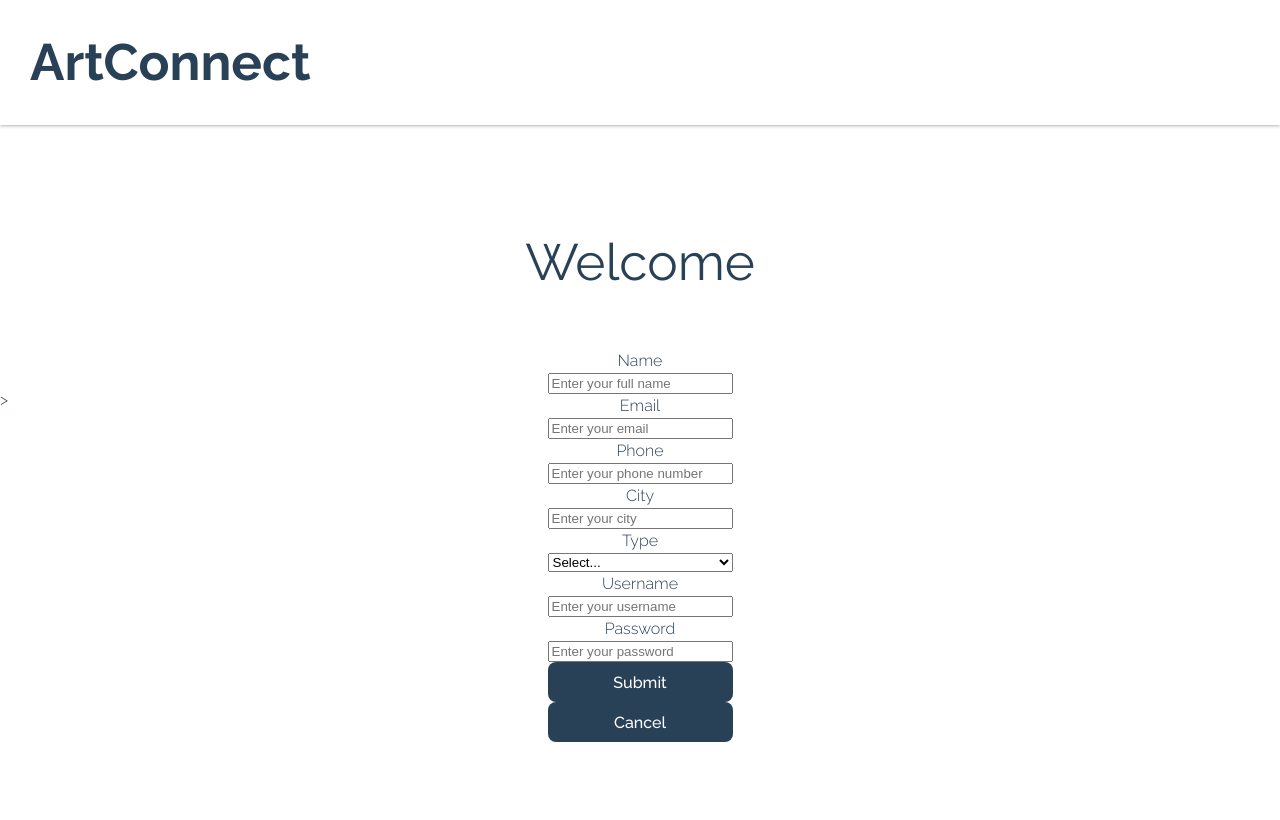
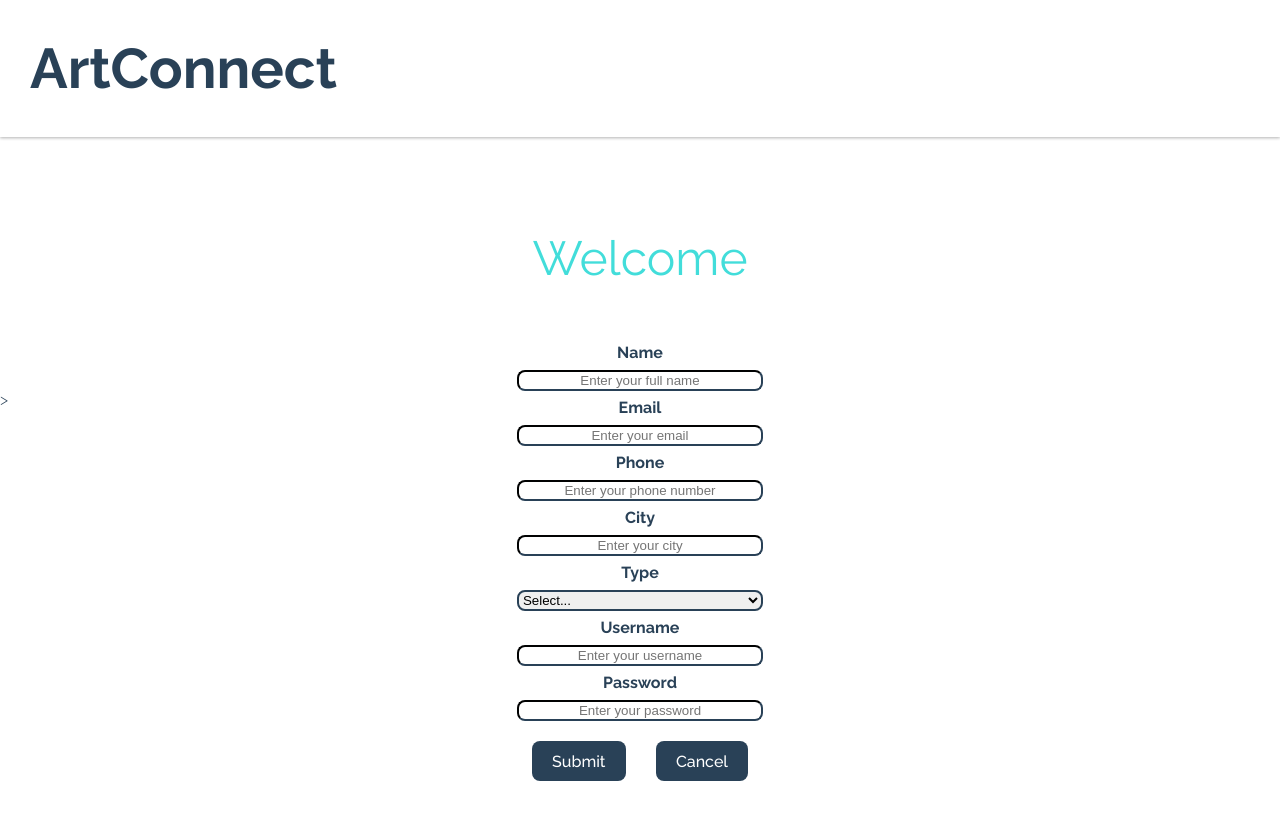
Before and after one commit to morleydan10/ArtConnect, a React (Vite) app in the folder frontend/: page / in a window 1280 px wide. Both pictures are taken after a click on the button "Signup as a Business". Shown: the top 820 px of the page. Built offline with nearby package versions, Linux system fonts and the light colour scheme; no server answers; a web font is replaced by a local one.

Commit message:
finished styling for login and signup forms, login page as well

```diff
--- a/frontend/src/App.css
+++ b/frontend/src/App.css
@@ -29,6 +29,18 @@
 
 
 /* ********login forms********** */
+
+.login-div{
+  display: flex;
+  flex-direction: column;
+}
+.lp-buttons-div{
+  display: flex;
+  align-content: center;
+  justify-content: center;
+  gap: 30px;
+  padding: 10px;
+}
 
 .login-form{
   display: flex;
@@ -80,35 +92,53 @@
 
 .form-input{
   border-radius: .50rem;
+  border-width: .20em;
   border-color: #294157;
+  text-align:center ;
 }
 .form-input:hover{
   border-color: #42ddda;
 }
 .form-input:focus {
   border-color: #42ddda;
-  outline: none; /* Remove the default outline on focus if you don't want it */
+  outline: none;
 }
 
 
+/* ************signup css*********** */
 
-
-
-/* ************signup css*********** */
-.signup-form {
+.signup-div{
   display: flex;
   flex-direction: column;
 }
 
-.new-request-form {
+.signup-form {
   display: flex;
   flex-direction: column;
+  align-content: center;
+  justify-content: center;
+  gap: 5px;
 }
 
-.profile-pic {
-  max-width: 300px;
-  max-height: 300px;
-  border-radius: 50%;
+.info-div{
+  display: flex;
+  flex-direction: column;
+  justify-content: center;
+  align-content: center;
+  gap: 5px;
+}
+
+.type-select {
+  border-radius: .50rem;
+  border-width: .20em;
+  border-color: #294157;
+}
+
+.type-select:hover{
+  border-color: #42ddda;
+}
+.type-select:focus{
+  border-color: #42ddda;
 }
 
 /* ******************** HEADER****************** */
@@ -130,6 +160,9 @@
 .welcome-text{
   font-size: 3.2em;
   font-weight: 1.5em;
+  font-size: 3.0em;
+  font-weight: 400;
+  color: #42ddda;
 }
 
 
@@ -145,6 +178,14 @@
   align-items: center;
   flex: 0 0 auto;
   padding: 0px 30px;
+
+}
+
+.app-title{
+  font-size: 3.5em;
+  will-change: filter;
+  transition: filter 300ms;
+
 }
 
 @media (max-width: 768px) {
@@ -158,15 +199,6 @@
 }
 
 
-.cw-image{
-  max-width: 200px;
-  max-height: 200px;
-  border-radius: 15px;
-}
-
-.new-request-form-div{
-  border: black;
-}
 
 /* ***************CW TABLE************ */
 
@@ -188,8 +220,28 @@
   border-radius: 12px;
   padding: 5px;
 }
+.cw-image{
+  max-width: 200px;
+  max-height: 200px;
+  border-radius: 15px;
+}
 
 /* *************business cards**************** */
+
+.new-request-form {
+  display: flex;
+  flex-direction: column;
+}
+
+.new-request-form-div{
+  border: black;
+}
+
+.profile-pic {
+  max-width: 300px;
+  max-height: 300px;
+  border-radius: 50%;
+}
 
 .lists-container{
   width: 100%;
--- a/frontend/src/components/Artist Comps/ArtistLoginForm.jsx
+++ b/frontend/src/components/Artist Comps/ArtistLoginForm.jsx
@@ -23,7 +23,7 @@ function ArtistLoginForm({ attemptArtistLogin, cancelArtistLogin }) {
         >
             <div className="username-div">
                 <label className='login-text'>
-                Username:
+                Username
                 </label>
                 <input
                     type='text'
@@ -35,7 +35,7 @@ function ArtistLoginForm({ attemptArtistLogin, cancelArtistLogin }) {
             </div>
             <div className="password-div">
                 <label className='login-text'>
-                Password:
+                Password
                 </label>
                 <input
                     type='password'
--- a/frontend/src/components/Artist Comps/ArtistSignupForm.jsx
+++ b/frontend/src/components/Artist Comps/ArtistSignupForm.jsx
@@ -45,49 +45,54 @@ function ArtistSignupForm({ attemptArtistSignup, cancelArtistSignup }) {
     };
 
     return(
-        <div className="artist-signup-form-div">
+        <div className="signup-form-div">
             <form
                 className="signup-form"
                 onSubmit={handleSignupSubmit}
                 >
-                <label>Name</label>
+                <div className="info-div">
+                <label className='login-text'>Name</label>
                 <input
                     type="text"
                     placeholder="Enter your full name"
-                    className="login-input"
+                    className='form-input'
                     value={name}
                     onChange={handleChangeName}
                 />
-
-                <label>Email</label>
+                </div>
+                <div className="info-div">
+                    <label className='login-text'>Email</label>
                     <input
                         type="text"
                         placeholder="Enter your email"
-                    className="login-input"
+                        className='form-input'
                         value={email}
                         onChange={handleChangeEmail}
                     />
-
-                <label>Phone</label>
+                </div>
+                <div className="info-div">
+                    <label className='login-text'>Phone</label>
                     <input
                         type="text"
                         placeholder="Enter your phone number"
-                    className="login-input"
+                        className='form-input'
                         value={phone_number}
                         onChange={handleChangePhoneNumber}
                     />
-
-                <label>City</label>
+                </div>
+                <div className="info-div">
+                    <label className='login-text'>City</label>
                     <input
                         type="text"
                         placeholder="Enter your city"
-                    className="login-input"
+                        className='form-input'
                         value={city}
                         onChange={handleChangeCity}
                     />
-
-                <label>Type</label>
-                <select id="mySelect" value={selectedOption} onChange={handleChangeType}>
+                </div>
+                <div className="info-div">
+                <label className='login-text'>Type</label>
+                <select className="type-select" value={selectedOption} onChange={handleChangeType}>
                         <option value="">Select...</option>
                         <option value="Paint-Mural">Paint-Mural</option>
                         <option value="Paint-Canvas">Paint-Canvas</option>
@@ -96,26 +101,31 @@ function ArtistSignupForm({ attemptArtistSignup, cancelArtistSignup }) {
                         <option value="Videography">Videography</option>
                         <option value="Misc">Misc</option>
                     </select>
-
-                <label>Username</label>
+                </div>
+                <div className="info-div">
+                    <label className='login-text'>Username</label>
                     <input
                         type="text"
                         placeholder="Enter your username"
-                    className="login-input"
+                        className='form-input'
                         value={username}
                         onChange={handleChangeUsername}
                     />
-
-                <label>Password</label>
+                </div>
+                <div className="info-div">
+                    <label className='login-text'>Password</label>
                     <input
                         type="password"
                         placeholder="Enter your password"
-                    className="login-input"
+                        className='form-input'
                         value={password}
                         onChange={handleChangePassword}
                     />
+                </div>
+                <div className="submit-button-div">
                     <button id='signup-submit-button' type='submit'>Submit</button>
                     <button className="cancel-button" onClick={cancelArtistSignup}>Cancel</button>
+                </div>
             </form>
         </div>
     )
--- a/frontend/src/components/Business Comps/BusinessSignupForm.jsx
+++ b/frontend/src/components/Business Comps/BusinessSignupForm.jsx
@@ -43,75 +43,85 @@ function BusinessSignupForm({ attemptBusinessSignup, cancelBusinessSignup }) {
     };
 
     return (
-        <div className="business-signup-form-div">
+        <div className="signup-form-div">
             <form
                 className="signup-form"
                 onSubmit={handleSignupSubmit}
                 >
-                <label>Name</label>
+                <div className="info-div">
+                <label className='login-text'>Name</label>
                     <input
                         type="text"
                         placeholder="Enter your full name"
-                    className="login-input"
+                        className='form-input'
                         value={name}
                         onChange={handleChangeName}
                     />
-
-                <label>Email</label>
+                </div>
+                <div className="info-div">
+                <label className='login-text'>Email</label>
                     <input
                         type="text"
                         placeholder="Enter your email"
-                    className="login-input"
+                        className='form-input'
                         value={email}
                         onChange={handleChangeEmail}
                     />
-
-                <label>Phone</label>
+                </div>
+                <div className="info-div">
+                    <label className='login-text'>Phone</label>
                     <input
                         type="text"
                         placeholder="Enter your phone number"
-                    className="login-input"
+                        className='form-input'
                         value={phone_number}
                         onChange={handleChangePhoneNumber}
                     />
-
-                <label>City</label>
+                </div>
+                <div className="info-div">
+                    <label className='login-text'>City</label>
                     <input
                         type="text"
                         placeholder="Enter your city"
-                    className="login-input"
+                        className='form-input'
                         value={city}
                         onChange={handleChangeCity}
                     />
-
-                <label>Type</label>
-                <select id="mySelect" value={selectedOption} onChange={handleChangeType}>
+                </div>
+                <div className="info-div">
+                    <label className='login-text'>Type</label>
+                    <select className="type-select" value={selectedOption} onChange={handleChangeType}>
                         <option value="">Select...</option>
                         <option value="Restaurant/Cafe">Restaurant</option>
                         <option value="Private-Practice">Private Practice</option>
                         <option value="Shop/Store">Shop/Store</option>
                         <option value="Other">Other</option>
                     </select>
-
-                <label>Username</label>
+                </div>
+                <div className="info-div">
+                    <label className='login-text'>Username</label>
                     <input
                         type="text"
                         placeholder="Enter your username"
-                    className="login-input"
+                        className='form-input'
                         value={username}
                         onChange={handleChangeUsername}
                     />
-
-                <label>Password</label>
+                </div>
+                <div className="info-div">
+                    <label className='login-text'>Password</label>
                     <input
                         type="password"
                         placeholder="Enter your password"
-                    className="login-input"
+                        className='form-input'
                         value={password}
                         onChange={handleChangePassword}
                     />
+                </div>
+                    <div className="submit-button-div">
                     <button id='signup-submit-button' type='submit'>Submit</button>
                     <button className="cancel-button" onClick={cancelBusinessSignup}>Cancel</button>
+                </div>
             </form>
         </div>
     );
```
Also changed, not shown: frontend/src/pages/LandingPage.jsx (+20 -4 lines). Lines whose indentation alone changed are shown as unchanged.
